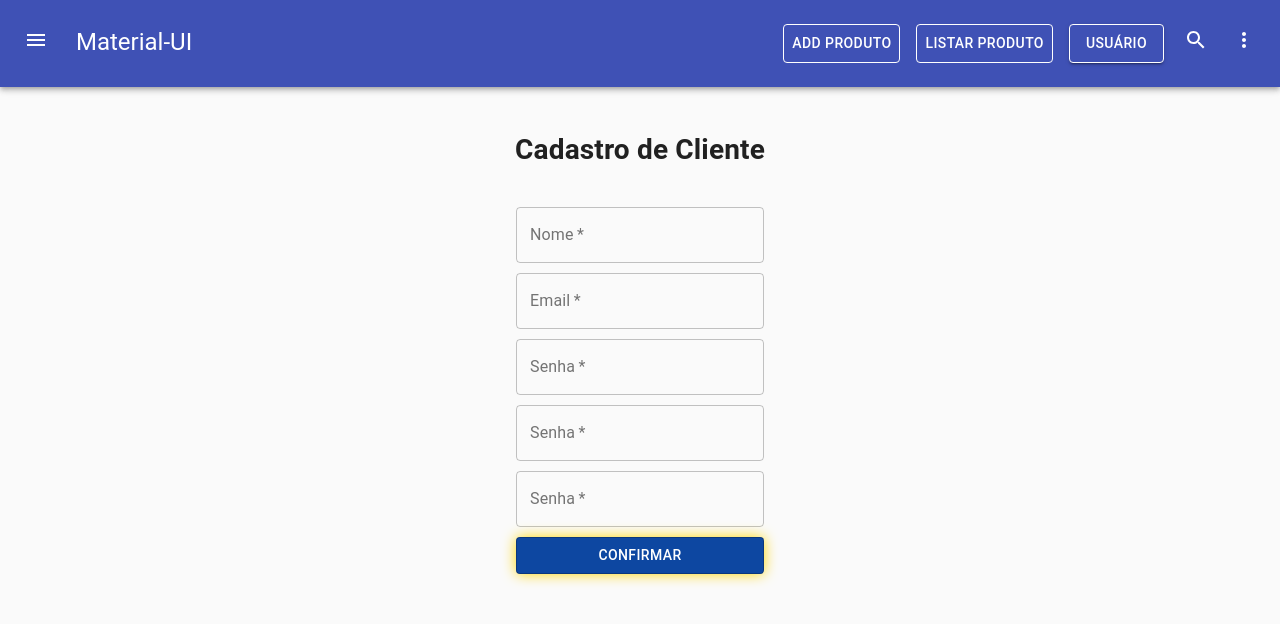
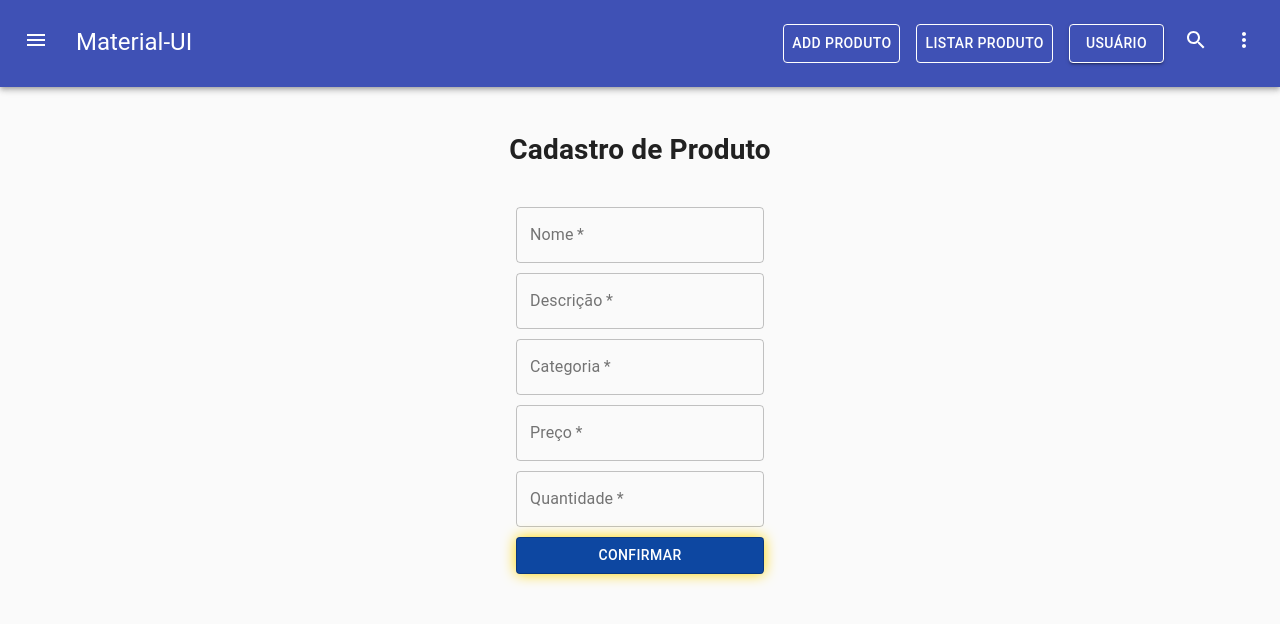
Before and after one commit to gabrielf7/crud_mern-simple, a React (Create React App) app in the folder client/: page /produto/adicionar in a window 1280 px wide. Shown: the top 624 px of the page. Built offline with nearby package versions, Linux system fonts and the light colour scheme.

Commit message:
A rota "/product/listar_prod" está funcionando no FrontEnd

```diff
--- a/client/src/index.css
+++ b/client/src/index.css
@@ -15,3 +15,15 @@ code {
   font-family: source-code-pro, Menlo, Monaco, Consolas, 'Courier New',
     monospace;
 }
+
+
+input::-webkit-outer-spin-button,
+input::-webkit-inner-spin-button {
+  /* display: none; <- Crashes Chrome on hover */
+  -webkit-appearance: none;
+  margin: 0; /* <-- Apparently some margin are still there even though it's hidden */
+}
+
+input[type=number] {
+  -moz-appearance:textfield;
+}
--- a/client/src/pages/Products/prod_add.js
+++ b/client/src/pages/Products/prod_add.js
@@ -1,6 +1,8 @@
-import React from 'react';
+import React, { useState } from 'react';
 // import React, { useState } from 'react';
 import Header from './../../components/Header';
+import api from './../../Api';
+
 import {
   Grid, Button, TextField, makeStyles, Container
 } from '@material-ui/core';
@@ -13,7 +15,7 @@ import {
 
 const useStyles = makeStyles(() => ({
   containerMain: {
-    paddingTop: '25px',
+    marginTop: '25px',
   },
 
   buttonSubmit: {
@@ -27,28 +29,38 @@ const useStyles = makeStyles(() => ({
 export default function ProdAdd(){
   const classes = useStyles();
 
-  // const [nome, setNome] = useState('');
-  // const [email, setEmail] = useState('');
-  // const [senha, setSenha] = useState('');
+  const [nome, setNome] = useState('');
+  const [descricao, setDescricao] = useState('');
+  const [categoria, setCategoria] = useState('');
+  const [preco, setPreco] = useState('');
+  const [quantidade, setQuantidade] = useState('');
 
-  // function handleSubmit(){
-  //   const data = {
-  //     nome: nome,
-  //     email: email,
-  //     senha: senha,
-  //   }
-  //   console.log(data);
-  // }
+  async function handleSubmit(){
+    const data = {
+      nome: nome,
+      descricao: descricao,
+      categoria: categoria,
+      preco: preco,
+      quantidade: quantidade
+    }
+    const resposta = await api.post('/product/new_prod', data);
+    if(resposta.status === 200){
+      alert('Cadastrado com Sucesso.');
+      // window.location.href = "/";
+    }else{
+      if(resposta.status === 500){
+        alert('Não cadastrado');
+      }
+    }
+  }
 
   return(
     <div>
       <Header />
       <Container maxWidth="lg" className={classes.containerMain}>
         <Grid container spacing={2} justify="center" alignItems="center">
-          {/* <Box display="flex" justifyContent="center" m={1} p={1}>
-          </Box> */}
           <Grid item xs={12} style={{ textAlign: "center" }}>
-            <h1>Cadastro de Cliente</h1>
+            <h1>Cadastro de Produto</h1>
           </Grid>
 
           <form autoComplete="on">
@@ -59,8 +71,8 @@ export default function ProdAdd(){
                 type="text"
                 variant="outlined"
                 label="Nome"
-                // value={nome}
-                // onChange={e=>setNome(e.target.value)}
+                value={nome}
+                onChange={e=>setNome(e.target.value)}
                 required
               />
             </Grid>
@@ -68,11 +80,11 @@ export default function ProdAdd(){
               <TextField
                 fullWidth
                 id="outlined-basic"
-                type="email"
-                label="Email"
+                type="text"
+                label="Descrição"
                 variant="outlined"
-                // value={email}
-                // onChange={e=>setEmail(e.target.value)}
+                value={descricao}
+                onChange={e=>setDescricao(e.target.value)}
                 required
               />
             </Grid>
@@ -80,11 +92,11 @@ export default function ProdAdd(){
               <TextField
                 fullWidth
                 id="outlined-basic"
-                type="password"
-                label="Senha"
+                type="text"
+                label="Categoria"
                 variant="outlined"
-                // value={senha}
-                // onChange={e=>setSenha(e.target.value)}
+                value={categoria}
+                onChange={e=>setCategoria(e.target.value)}
                 required
               />
             </Grid>
@@ -92,11 +104,11 @@ export default function ProdAdd(){
               <TextField
                 fullWidth
                 id="outlined-basic"
-                type="password"
-                label="Senha"
+                type="number"
+                label="Preço"
                 variant="outlined"
-                // value={senha}
-                // onChange={e=>setSenha(e.target.value)}
+                value={preco}
+                onChange={e=>setPreco(e.target.value)}
                 required
               />
             </Grid>
@@ -104,11 +116,11 @@ export default function ProdAdd(){
               <TextField
                 fullWidth
                 id="outlined-basic"
-                type="password"
-                label="Senha"
+                type="number"
+                label="Quantidade"
                 variant="outlined"
-                // value={senha}
-                // onChange={e=>setSenha(e.target.value)}
+                value={quantidade}
+                onChange={e=>setQuantidade(e.target.value)}
                 required
               />
             </Grid>
@@ -118,7 +130,7 @@ export default function ProdAdd(){
                 variant="outlined"
                 type="submit"
                 className={classes.buttonSubmit}
-                // onClick={handleSubmit()}
+                onClick={handleSubmit}
               >
                 Confirmar
               </Button>
--- a/client/src/pages/Products/prod_list.js
+++ b/client/src/pages/Products/prod_list.js
@@ -1,10 +1,45 @@
-import React from 'react';
+import React, { useState, useEffect } from 'react';
 import Header from './../../components/Header';
+import api from './../../Api';
 
-export default function ProdList(){
-  return(
+export default function ProdList() {
+  const [product, setProduct] = useState([]);
+
+  useEffect(() => {
+    api.get(
+      '/product/listar_prod'
+    ).then(response => {
+      setProduct(response.data);
+    })
+  });
+
+  return (
     <div>
       <Header />
+      <ul>
+        {product.map(prod => (
+          <li key={prod.id}>
+            <strong>Nome do Produto</strong>
+            <p>{prod.nome}</p>
+
+            <strong>Descrição</strong>
+            <p>{prod.descricao}</p>
+
+            <strong>Categoria</strong>
+            <p>{prod.categoria}</p>
+
+            <strong>Valor:</strong>
+            <p>{Intl.NumberFormat('pt-BR', { style: 'currency', currency: 'BRL' }).format(prod.preco)}</p>
+
+            <strong>Quantidade</strong>
+            <p>{prod.quantidade}</p>
+
+            {/* <button onClick={() => handleDeleteIncident(incident.id)} type="button">
+              <FiTrash2 size={20} color="#a8a8b3" />
+            </button> */}
+          </li>
+        ))}
+      </ul>
     </div>
   );
 }
--- a/client/src/pages/Users/user_add.js
+++ b/client/src/pages/Users/user_add.js
@@ -14,7 +14,7 @@ import {
 
 const useStyles = makeStyles(() => ({
   containerMain: {
-    paddingTop: '25px',
+    marginTop: '25px',
   },
 
   buttonSubmit: {
@@ -55,8 +55,6 @@ export default function UserAdd(){
       <Header />
       <Container maxWidth="lg" className={classes.containerMain}>
         <Grid container spacing={2} justify="center" alignItems="center">
-          {/* <Box display="flex" justifyContent="center" m={1} p={1}>
-          </Box> */}
           <Grid item xs={12} style={{ textAlign: "center" }}>
             <h1>Cadastro de Cliente</h1>
           </Grid>
```
